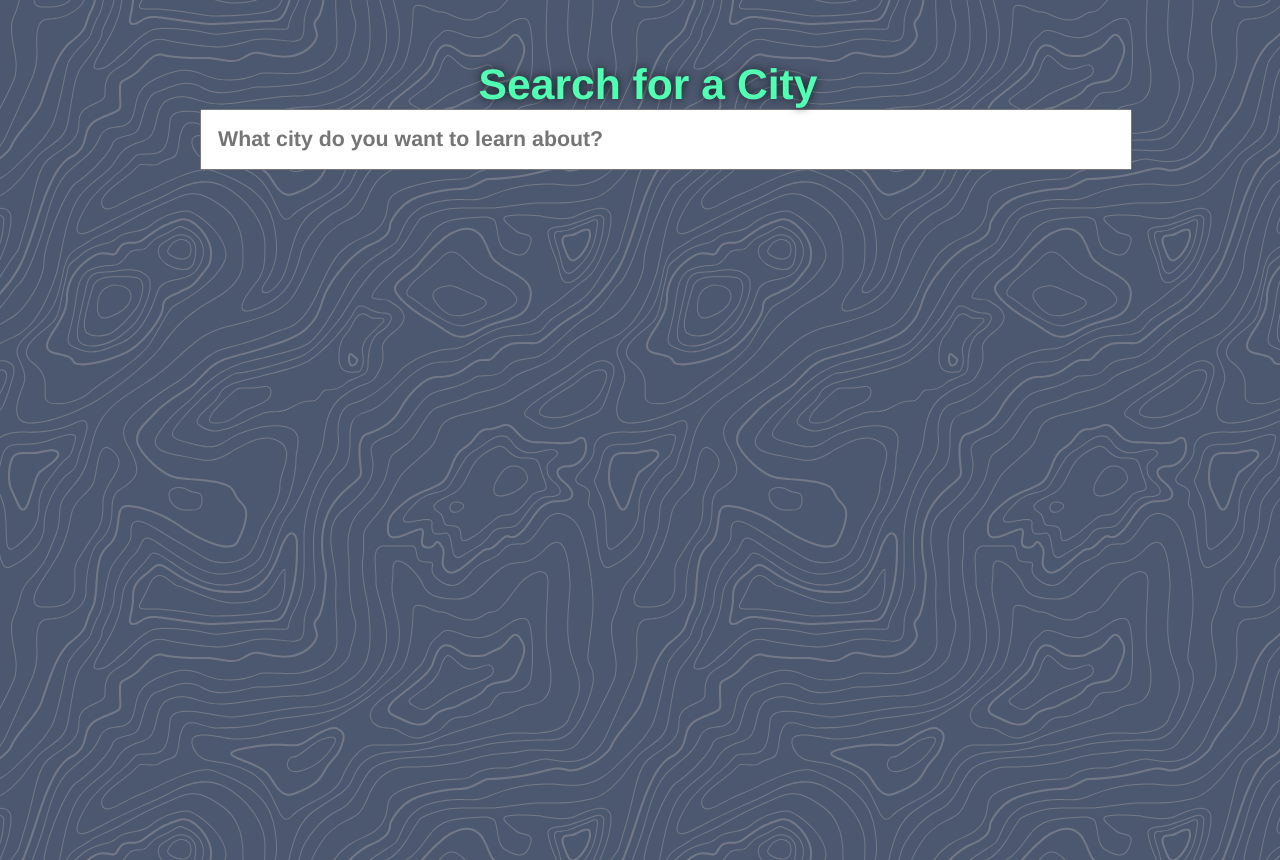
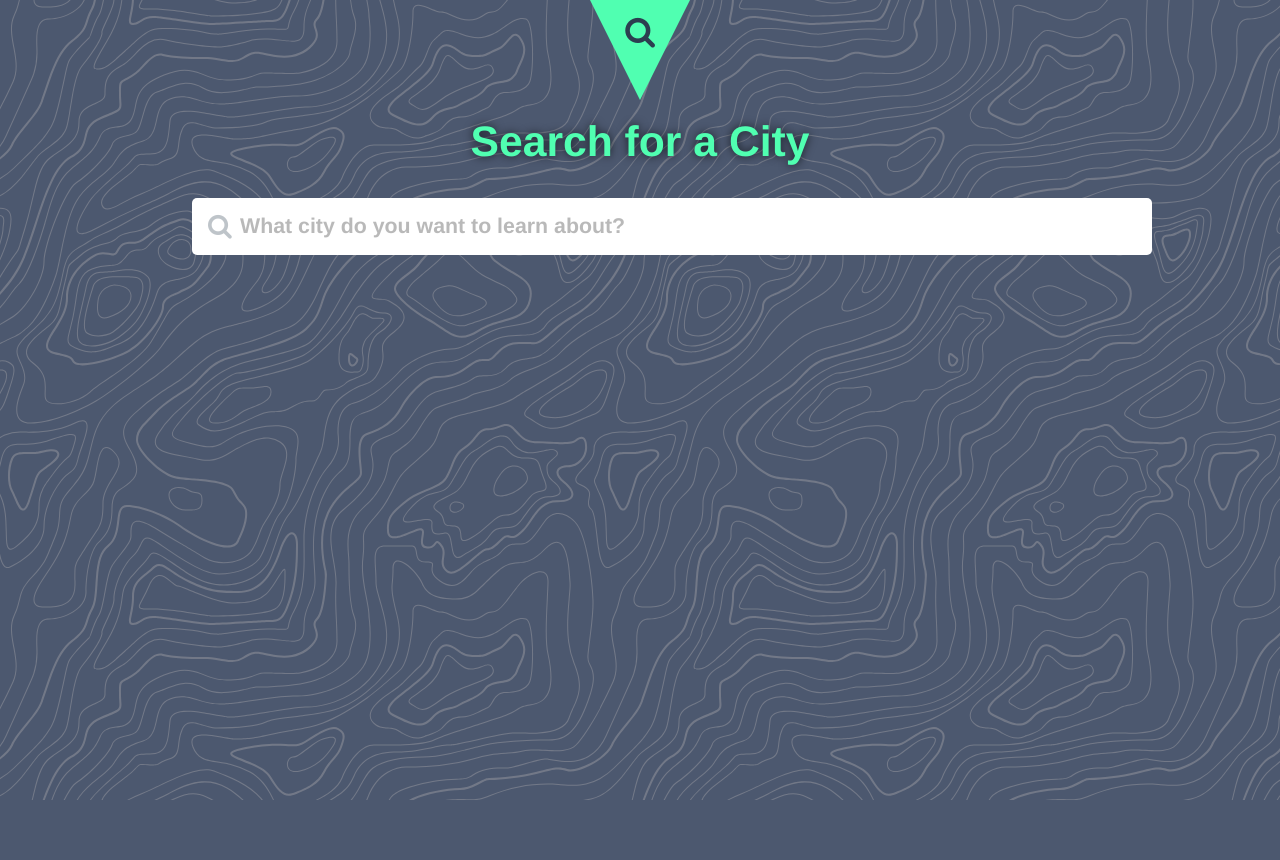
Before and after one commit to drinkingtheink/qol_report, a Vue app: page / in a window 1280 px wide. After the commit the page ends 800 px from the top, so only its background shows below. Built offline with nearby package versions, Linux system fonts and the light colour scheme.

Commit message:
Empty state for when no QoL data found.

```diff
--- a/src/App.vue
+++ b/src/App.vue
@@ -1,5 +1,6 @@
 <template>
   <div id="app">
+    <Indicator />
     <LocaleSelect v-if="!currentLocale"/>
     <LocaleProfile v-else/>
   </div>
@@ -9,10 +10,12 @@
 import { mapState } from 'vuex'
 import LocaleSelect from './components/LocaleSelect.vue'
 import LocaleProfile from './components/profile/LocaleProfile.vue'
+import Indicator from './components/Indicator.vue'
 
 export default {
   name: 'app',
   components: {
+    Indicator,
     LocaleSelect,
     LocaleProfile
   },
@@ -33,6 +36,8 @@ body {
   height: 100%;
   width: 100%;
   position: relative;
+  margin: 0;
+  padding: 0;
 }
 
 body {
@@ -46,7 +51,6 @@ body {
   -moz-osx-font-smoothing: grayscale;
   text-align: center;
   color: #2c3e50;
-  margin-top: 60px;
   padding-bottom: 4em;
 }
 </style>
--- /dev/null
+++ b/src/components/Indicator.vue
@@ -0,0 +1,49 @@
+<template>
+  <div class="indicator_stage">
+    <i class="fa" :class="iconClass"></i>
+    <span class="indicator"></span>
+  </div>
+</template>
+
+<script>
+import { mapState } from 'vuex'
+
+export default {
+  name: 'Indicator',
+  computed: {
+    ...mapState(['currentLocale']),
+    iconClass () {
+      return this.currentLocale ? 'fa-globe' : 'fa-search'
+    }
+  }
+};
+</script>
+
+<style lang="scss" scoped>
+@import '../style/_palette.scss';
+
+.indicator_stage {
+  position: relative;
+  height: 4em;
+  margin-bottom: 2rem;
+
+  .indicator {
+    display: inline-block;
+    width: 0;
+    height: 0;
+    border-left: 50px solid transparent;
+    border-right: 50px solid transparent;
+    border-top: 100px solid $color1;
+    margin: 0 auto 1rem auto;
+  }
+
+  i {
+    position: absolute;
+    left: 0;
+    right: 0;
+    top: 1rem;
+    font-size: 2rem;
+    margin: auto
+  }
+}
+</style>
--- a/src/components/LocaleSelect.vue
+++ b/src/components/LocaleSelect.vue
@@ -3,10 +3,10 @@
     <h1>Search for a City</h1>
 
     <div class="search_input_wrapper">
+      <i class="fa fa-search search_icon"></i>
       <input v-model="searchTerm" class="search_term_input" :placeholder="placeholder" />
-    </div>
 
-    <section class="search_option_gallery" v-if="searchOptions">
+      <section class="search_option_gallery" v-if="searchOptions">
       <p class="search_options_header"><strong>{{ optionsCount }}</strong> options found</p>
       <CitySearchOption
         v-for="(option, index) in searchOptions"
@@ -14,6 +14,8 @@
         :option="option"
       ></CitySearchOption>
     </section>
+    </div>
+
   </div>
 </template>
 
@@ -79,12 +81,32 @@ $component_width: 70%;
 .city_search {
   h1 {
     color: $color1;
+    margin-bottom: 2rem;
   }
 }
 
 .search_input_wrapper {
   width: $component_width;
   margin: 0 auto;
+  position: relative;
+
+  .search_icon {
+    position: absolute;
+    left: 1rem;
+    top: 1rem;
+    opacity: .3;
+    font-size: 120%;
+  }
+
+  .search_term_input {
+    padding-left: 3rem;
+    border-radius: 5px;
+    border: none;
+
+    &::placeholder {
+      opacity: .5;
+    }
+  }
 }
 
 .search_options_header {
@@ -95,7 +117,7 @@ $component_width: 70%;
 
 .search_option_gallery {
   background-color: $grey1;
-  width: $component_width;
+  width: 100%;
   margin: 0 auto;
 }
 </style>
--- a/src/components/profile/LocaleProfile.vue
+++ b/src/components/profile/LocaleProfile.vue
@@ -7,7 +7,7 @@
       <span v-if="long">LONG: <strong>{{ long }}</strong></span>
     </p>
 
-    <p><button @click="updateCurrentLocale(null)"><i class="fas fa-redo"></i>Change City</button></p>
+    <p><button @click="updateCurrentLocale(null)"><i class="fa fa-map-marker"></i> Change City</button></p>
 
     <h4 class="section_header">Quality of Life</h4>
 
@@ -51,9 +51,14 @@
         >
         </CategoryDisplay>
       </section>
+
+      <section class="no_categories_found" v-else>
+        <h2>No Quality of Life data found. You may need to select a larger urban area.</h2>
+      </section>
+
     </section>
 
-    <button @click="updateCurrentLocale(null)">Find a Different City</button>
+    <button @click="updateCurrentLocale(null)"><i class="fa fa-map-marker"></i> Find a Different City</button>
   </section>
 </template>
 
@@ -101,7 +106,6 @@ export default {
     sortedTopToBotCategories () {
       let arrayToSort = this.categories ? this.categories.slice(0) : null
       let composedArray = arrayToSort ? arrayToSort.sort((a, b) => b.score_out_of_10 - a.score_out_of_10) : null
-      console.log(`TOP -> BOT: ${JSON.stringify(composedArray)}`)
       return composedArray ? composedArray : null
     },
     top3Categories () {
@@ -242,6 +246,13 @@ $maxWidth: 95%;
   width: 25%;
 }
 
+.no_categories_found {
+  color: $grey2;
+  background-color: $dark;
+  padding: 2rem 0;
+  margin: 0 0 1rem 0;
+}
+
 ul.category_highlight {
   list-style: none;
   padding: 0;
```
